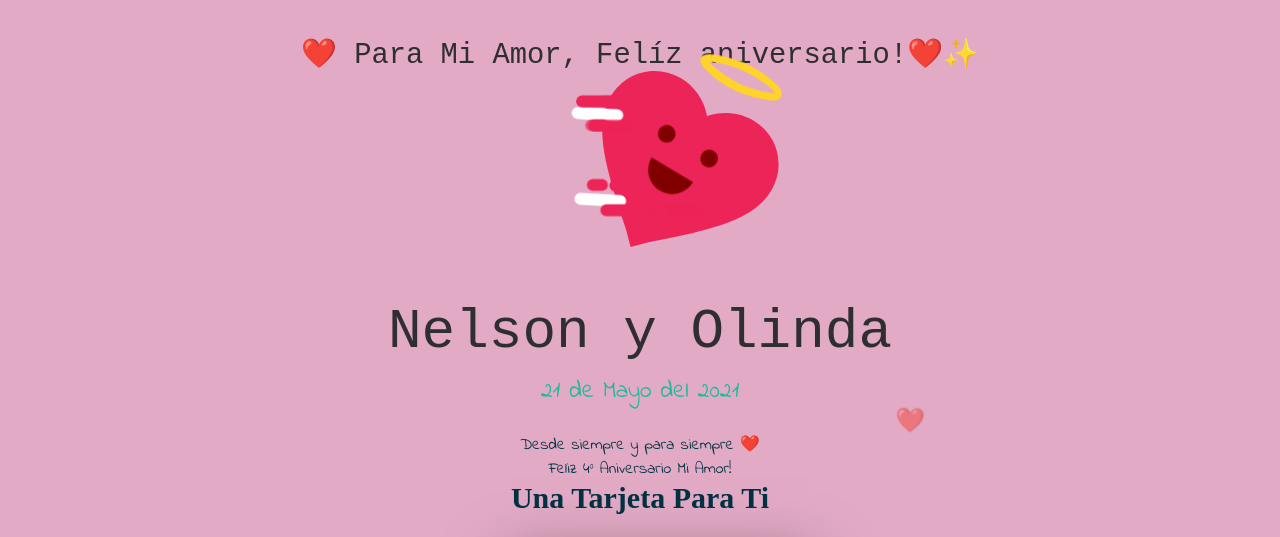
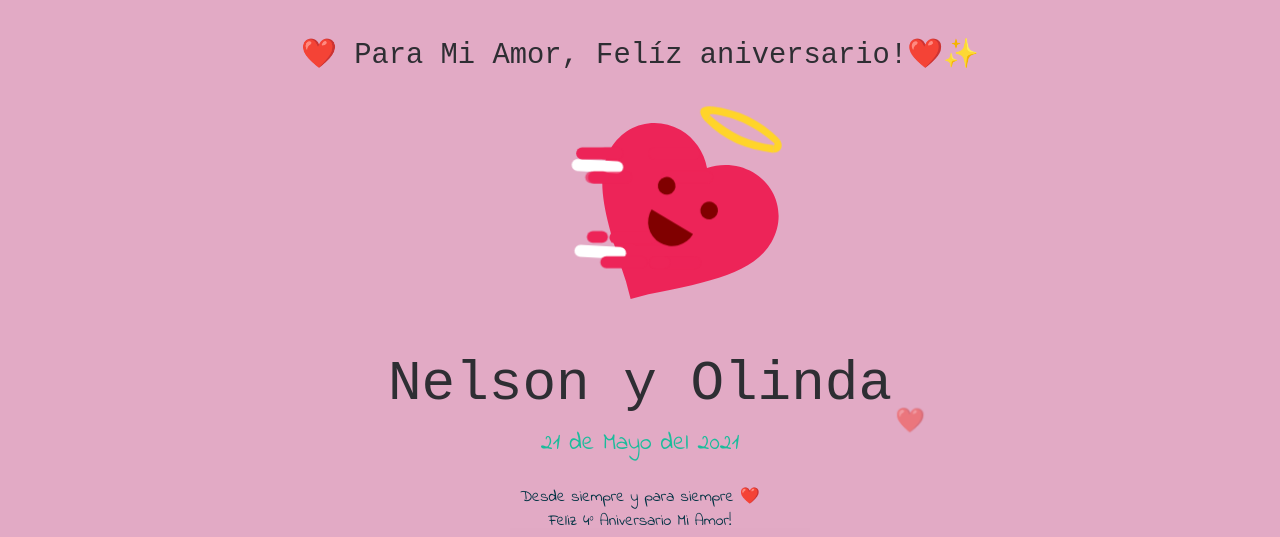
Before and after one commit to NelsonDeveloper20/21aniversario, a plain HTML site: page index.html in a window 1280 px wide. Shown: the top 537 px of the page. Drawn offline with nearby package versions, Linux system fonts and the light colour scheme.

Commit message:
Update index.html

```diff
--- a/index.html
+++ b/index.html
@@ -483,7 +483,7 @@ svg {
       display: flex;
       flex-direction: column;
       align-items: center;
-      margin: 40px auto;
+      margin: 40px auto;    margin-top: 92px !important;
     }
 
     .cont_corazon h1 {
```
